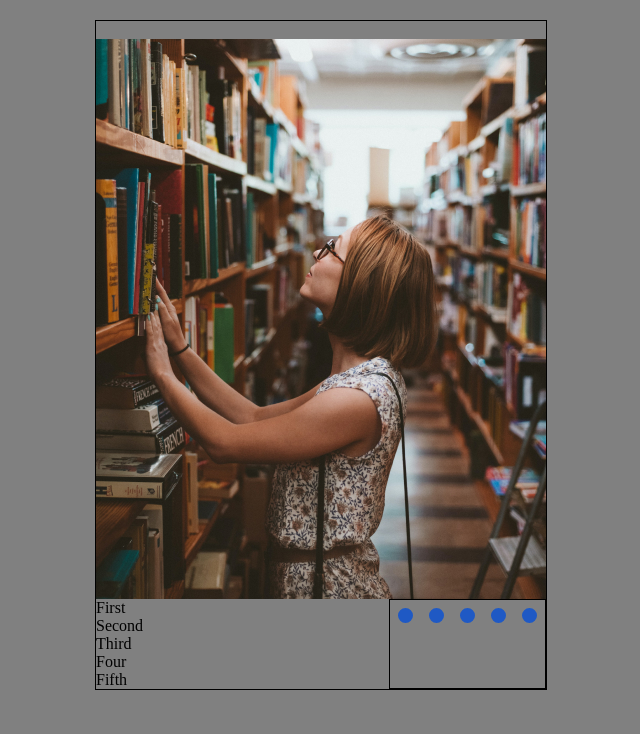
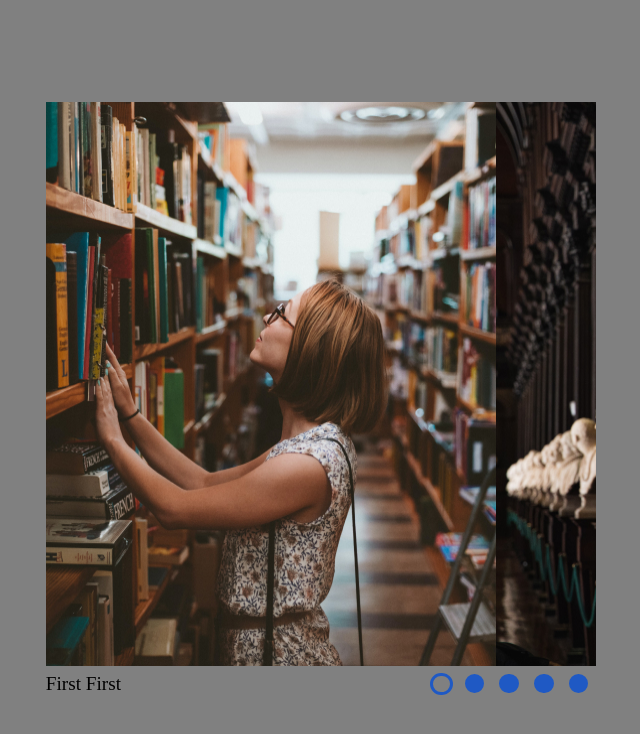
Before and after one commit to 2074975/cssMemeSlider, a plain HTML site: page index.html in a window 1280 px wide. Shown: the whole page, without its empty margins (319-959 px from the left). Drawn offline with Linux system fonts and the light colour scheme.

Commit message:
feat: add slider-text (Sun, Sep 17, 2023 05:56:54 PM)

```diff
--- a/css/style.css
+++ b/css/style.css
@@ -7,34 +7,30 @@ body{
 }
 
 .container{
-    width: 450px;
+    width: 43vw;
+    /* width: 450px; */
+    /* width: 20vw; */
     height: auto;
-    margin: 20px auto;
-    border: 1px solid #000;
+    margin: 8vw auto;
+    /* border: 1px solid #000; */
 }
 
-
 .slides{
-    /* overflow: hidden; */
     display: flex;
 }
 .slides__wrapper{
-    width: 450px;
-    height: 560px;
+    width: 43vw;
+    /* height: 560px; */
+    height: auto;
     overflow: hidden;
 }
 
-
 .navigation{
     display: flex;
-    border: 1px solid #000;
-    z-index: 10;
-
+    align-items:center;
 }
 .input{
-    width: 0px;
-    height: 0px;
-    background-color:#000;
+    display: none;
 }
 
 .content__wrapper{
@@ -42,26 +38,23 @@ body{
 }
 
 .bar{
-    height: 15px;
-    width: 15px;
-    margin: 3px;
+    height: 1.5vw;
+    width: 1.5vw;
+    margin: 0.3vw;
     cursor: pointer;
     background-color: #1f59c4;
-    border: 5px solid grey;
-
+    border: 0.3rem solid grey;
     border-radius: 50%;
     transition: all .4s ease;
 }
 .bar:hover{
     background-color: #fff;
 }
-.bar:checked{
-    border: 3px solid #fff;
+/* .bar:checked{
+    border: 0.3rem solid #fff;
     background-color:#000;
-}
-/* input[name="r"]{
-    display: none;
 } */
+
 .slides{
     width: 500%;
     height: 100%;
@@ -75,18 +68,38 @@ body{
     display: flex;
     flex-direction: row-reverse;
     justify-content: space-between;
+    align-items: center;
+}
+
+.content__text{
+    width: 500%;
+    height: 100%;
+    display: flex;
+    align-items:center
+}
+.content__wrapper{
+    width: 9.8vw;
+    height: 3vh;
+    overflow: hidden;
+}
+
+.text{
+    width: 10vw;
+    font-size: 1.5vw;
 }
 
 #r1:checked ~ .slides__wrapper .slides {
-    transform: translateX(0);transition: all 1s
+    transform: translateX(0);
+    transition: all 1s
 }
 #r2:checked ~ .slides__wrapper .slides  {
-  transform: translateX(-20%);transition: all 1s;
+  transform: translateX(-20%);
+  transition: all 1s;
 
 }
 #r3:checked ~ .slides__wrapper  .slides {
     transform: translateX(-40%);
-    transition: all 1s;z-index: 1;
+    transition: all 1s;
 }
 #r4:checked ~ .slides__wrapper  .slides {
     transform: translateX(-60%);
@@ -96,7 +109,39 @@ body{
     transform: translateX(-80%);
     transition: all 1s;
 }
-.t1,.t2,.t3,.t4,.t5{
-    position: relative;
+
+#r1:checked ~ .foot .content__wrapper .content__text {
+    transform: translateX(0);
+    transition: all 1s
+}
+#r2:checked ~ .foot .content__wrapper .content__text {
+  transform: translateX(-20%)
+  ;transition: all 1s;
 
 }
+#r3:checked ~ .foot .content__wrapper .content__text{
+    transform: translateX(-40%);
+    transition: all 1s;
+}
+#r4:checked ~ .foot .content__wrapper .content__text{
+    transform: translateX(-60%);
+    transition: all 1s;
+}
+#r5:checked ~ .foot .content__wrapper .content__text{
+    transform: translateX(-80%);
+    transition: all 1s;
+}
+
+/* .side-controls label:hover, */
+#r1:checked ~ .foot .navigation label:nth-of-type(1),
+#r2:checked ~ .foot .navigation label:nth-of-type(2),
+#r3:checked ~ .foot .navigation label:nth-of-type(3),
+#r4:checked ~ .foot .navigation label:nth-of-type(4),
+#r5:checked ~ .foot .navigation label:nth-of-type(5){
+    width: 1.3vw;
+    height: 1.3vw;
+    border-radius: 50%;
+    background-color: grey;
+    border:0.3vw solid #1f59c4;
+    transition: all .2s;
+}
--- a/index.html
+++ b/index.html
@@ -11,7 +11,7 @@
 
     <div class="container">
 
-      <div class="slider__wrapper middle">
+      <div class="slider__wrapper">
 
         <input class="input" type="radio" name="r" id="r1" checked>
         <input class="input" type="radio" name="r" id="r2">
@@ -31,6 +31,12 @@
 
         <div class="foot">
           <div class="navigation">
+            <!-- <div class="bar_wrapper"><label for="r1" class="bar"></label></div>
+            <div class="bar_wrapper"><label for="r2" class="bar"></label></div>
+            <div class="bar_wrapper"><label for="r3" class="bar"></label></div>
+            <div class="bar_wrapper"><label for="r4" class="bar"></label></div>
+            <div class="bar_wrapper"><label for="r5" class="bar"></label></div> -->
+
             <label for="r1" class="bar"></label>
             <label for="r2" class="bar"></label>
             <label for="r3" class="bar"></label>
@@ -38,12 +44,14 @@
             <label for="r5" class="bar"></label>
           </div>
 
-          <div class="content__text">
-            <div class="text t1">First</div>
-            <div class="text t2">Second</div>
-            <div class="text t3">Third</div>
-            <div class="text t4">Four</div>
-            <div class="text t5">Fifth</div>
+          <div class="content__wrapper">
+            <div class="content__text">
+              <div class="text t1">First First </div>
+              <div class="text t2">Second Second</div>
+              <div class="text t3">Third Third</div>
+              <div class="text t4">Four Four</div>
+              <div class="text t5">Fifth Fifth</div>
+            </div>
           </div>
 
         </div>
```
